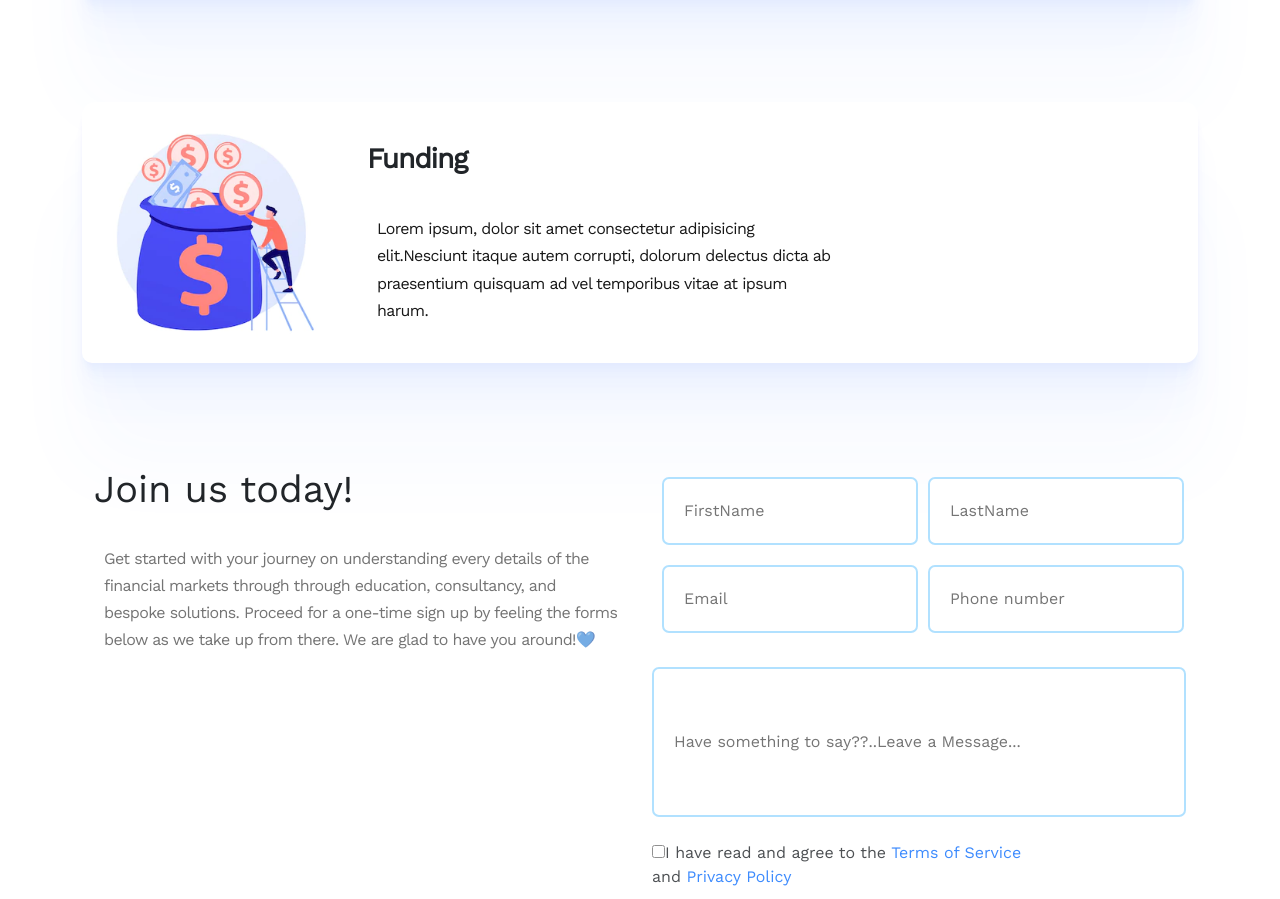
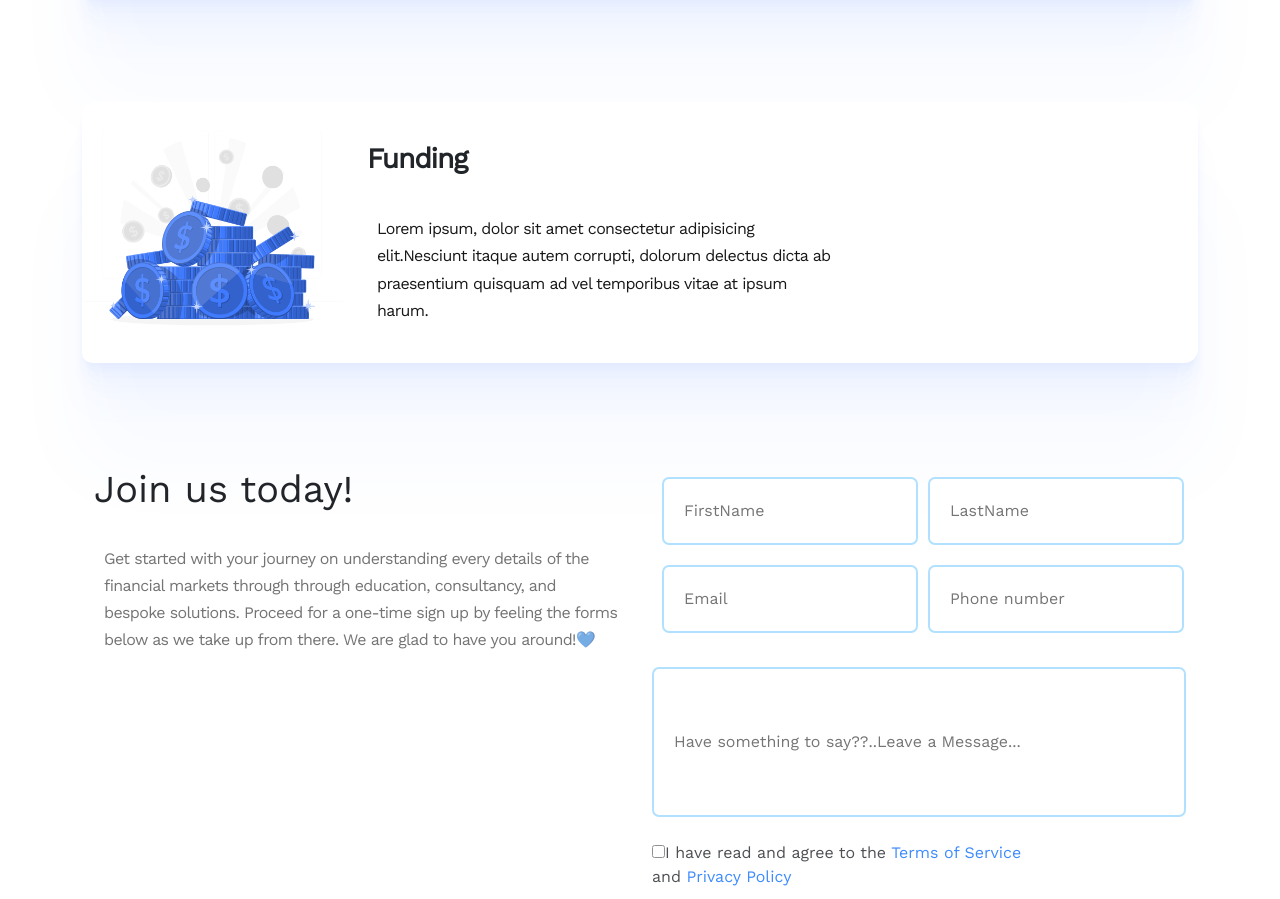
Before and after one commit to TEE2DWHY/TeamDefi, a React (Create React App) app: page /financial-markets in a window 1280 px wide. Shown: the part 1847-2746 px from the top of the page. Built offline with nearby package versions, Linux system fonts and the light colour scheme.

Commit message:
made changes to the financial market page

```diff
--- a/src/pages/Forex.js
+++ b/src/pages/Forex.js
@@ -79,7 +79,7 @@ const Forex = () => {
                 <div className="cont-provision">
                     <div className="row">
                         <div className="col-lg-3">
-                            <img className="prov-img2" src="funding.webp" alt="provide1" />
+                            <img className="prov-img2" src="funding.gif" alt="provide1" />
                         </div>
                         <div className="col-lg-9">
                             <h3 className="provision-h3">Funding</h3>
```
Also changed, not shown: public/funding.gif (added).
